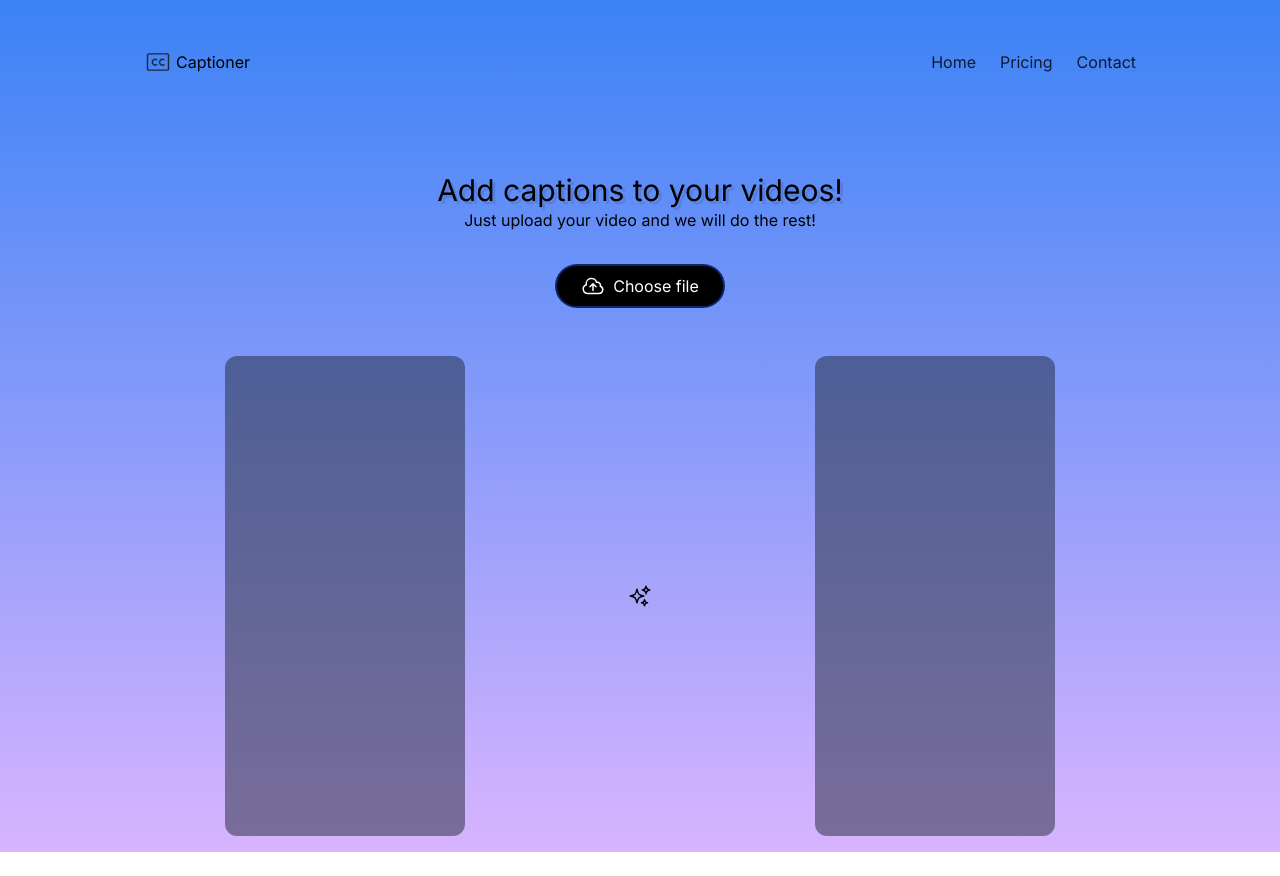
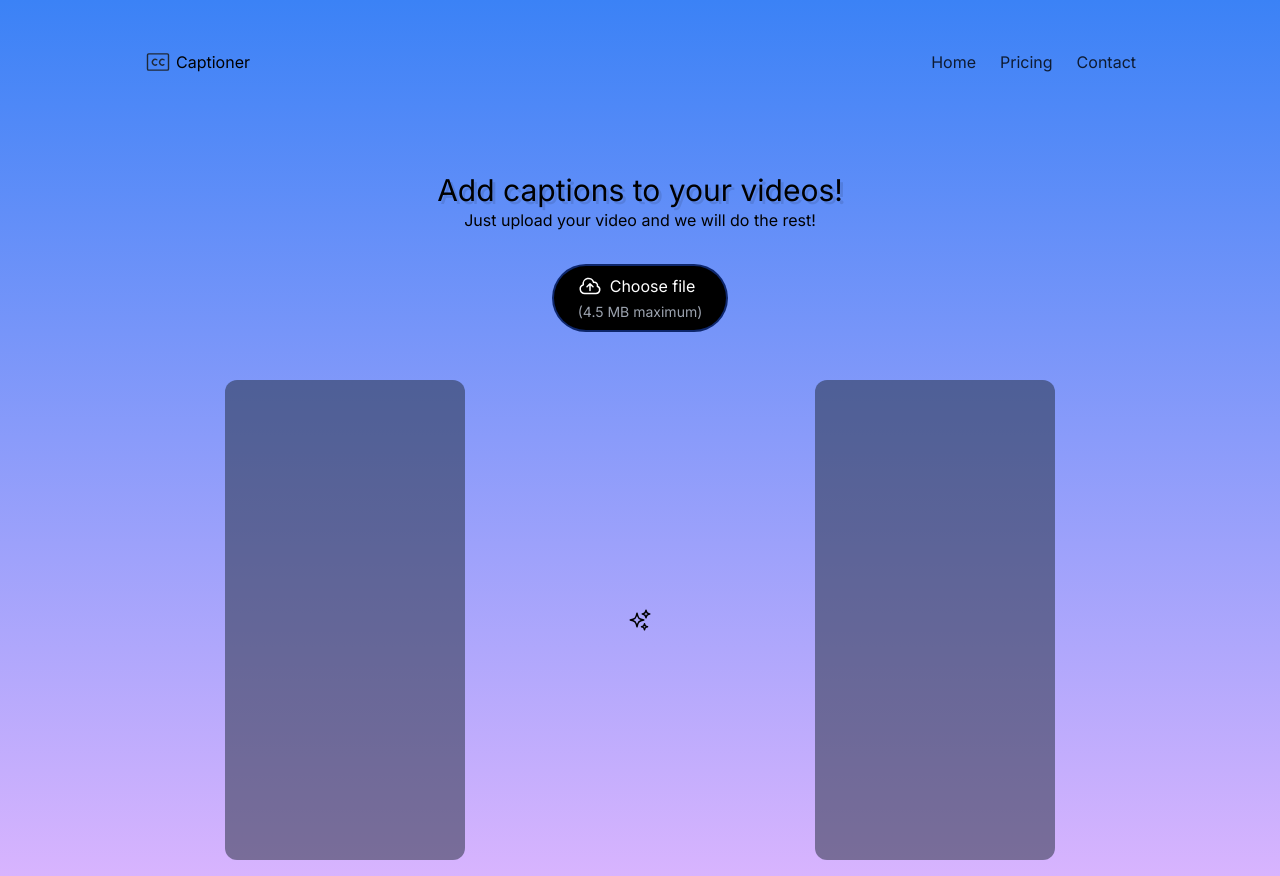
Before and after one commit to aryagith/captions-generator-webapp, a Next.js app: page / in a window 1280 px wide. Before the commit the page ends 852 px from the top, so only its background shows below. Built offline with nearby package versions, Linux system fonts and the light colour scheme.

Commit message:
Styling change(upload button)

```diff
--- a/src/components/UploadForm.js
+++ b/src/components/UploadForm.js
@@ -4,27 +4,27 @@ import UploadIcon from "./UploadIcon";
 import { useState } from "react";
 import { useRouter } from "next/navigation";
 
-export default function UploadForm(){
+export default function UploadForm() {
 
     const [isUploading, setIsUploading] = useState(false);
-    const router= useRouter();
+    const router = useRouter();
 
-    async function upload(ev){
+    async function upload(ev) {
         ev.preventDefault();
         const files = ev.target.files
-        if(files.length > 0){
+        if (files.length > 0) {
             const file = files[0];
             setIsUploading(true);
             const res = await axios.postForm('/api/upload', {
                 file,
             });
             setIsUploading(false);
-            const newName= res.data.newName;
-            router.push('/'+ newName)
+            const newName = res.data.newName;
+            router.push('/' + newName)
         }
     }
 
-    return(
+    return (
         <>
             {isUploading && (
                 <div className=" bg-black/30 text-white fixed inset-0 flex items-center">
@@ -34,10 +34,13 @@ export default function UploadForm(){
                     </div>
                 </div>
             )}
-        <label className="bg-black text-white py-2 px-6 rounded-full inline-flex gap-2 border-2 border-blue-700/50 cursor-pointer">
+            <label className="bg-black text-white py-2 px-6 rounded-full inline-flex flex-col gap-1 border-2 border-blue-700/50 cursor-pointer">
+                <div className="inline-flex items-center gap-2">
                     <UploadIcon />
                     <span>Choose file</span>
-            <input onChange={upload} type="file" className="hidden"/>
+                </div>
+                <span className="text-sm text-gray-400">(4.5 MB maximum)</span>
+                <input onChange={upload} type="file" className="hidden" />
             </label>
         </>
     );
```
Lines whose indentation alone changed are shown as unchanged.
